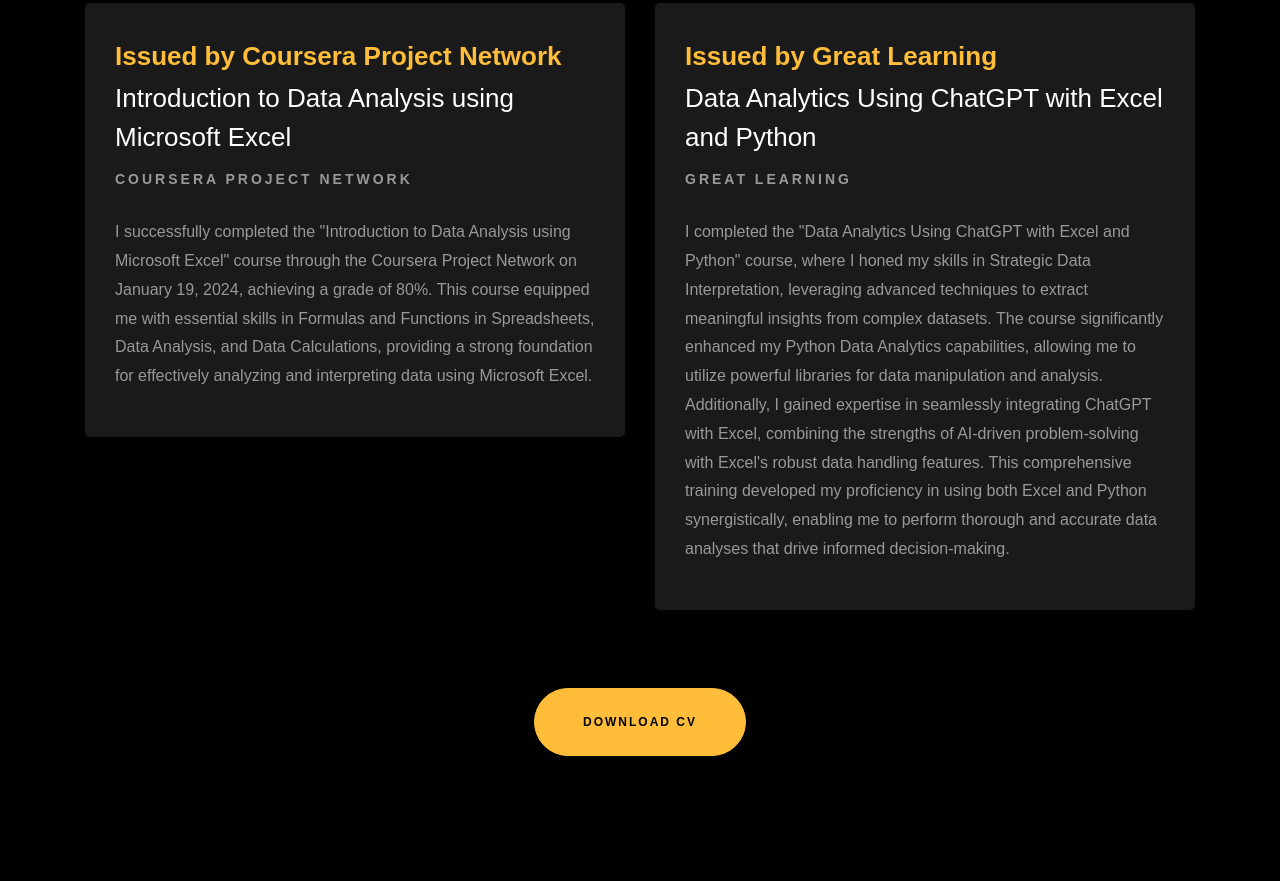
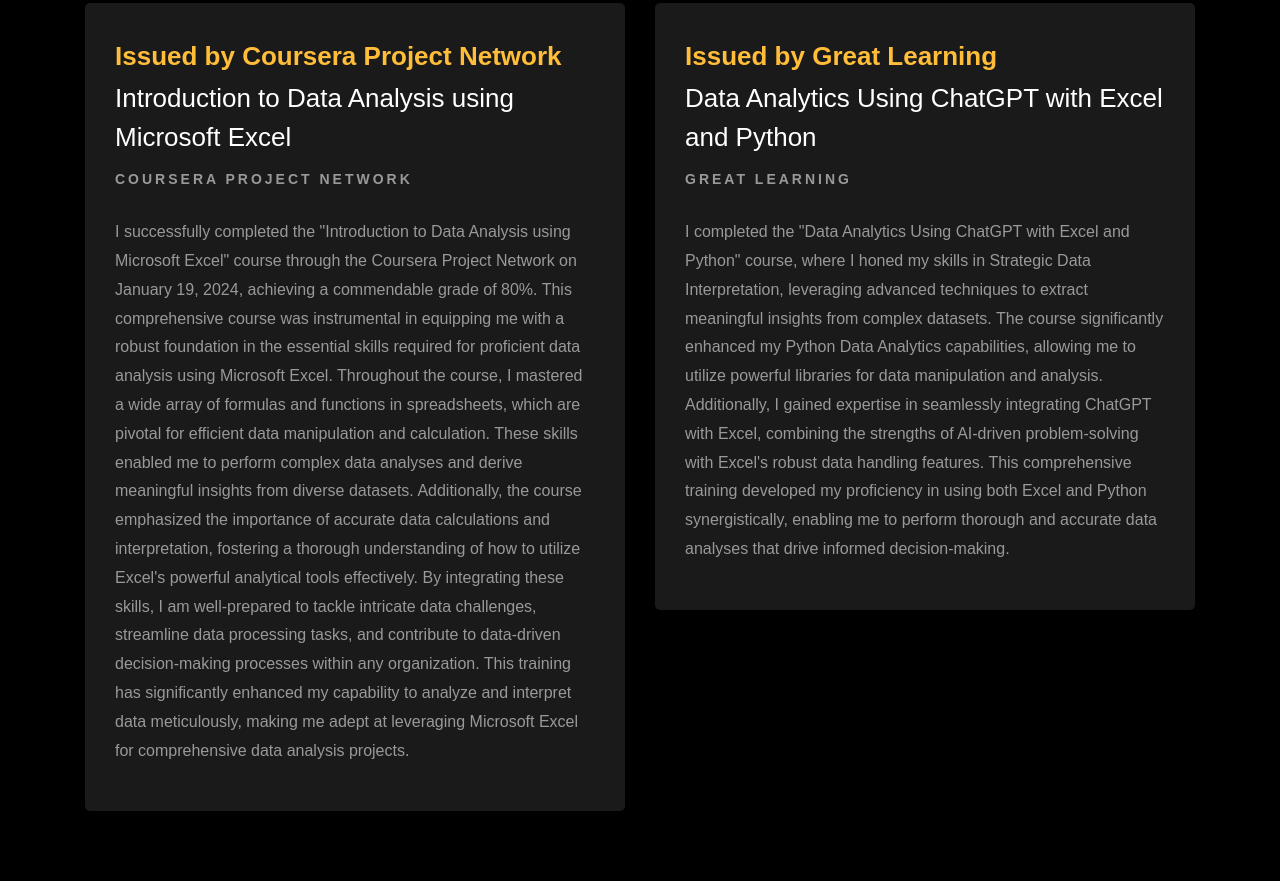
Before and after one commit to RohitRa200/rohitraj.github.io, a plain HTML site: page index.html in a window 1280 px wide. Shown: the part 3682-4563 px from the top of the page. Drawn offline with nearby package versions, Linux system fonts and the light colour scheme; files whose address does not match are found by name.

Commit message:
Update index.html

```diff
--- a/index.html
+++ b/index.html
@@ -380,7 +380,7 @@
 						<span class="date">Issued by Coursera Project Network</span>
 						<h2>Introduction to Data Analysis using Microsoft Excel</h2>
 						<span class="position">Coursera Project Network</span>
-						<p class="mt-4">I successfully completed the "Introduction to Data Analysis using Microsoft Excel" course through the Coursera Project Network on January 19, 2024, achieving a grade of 80%. This course equipped me with essential skills in Formulas and Functions in Spreadsheets, Data Analysis, and Data Calculations, providing a strong foundation for effectively analyzing and interpreting data using Microsoft Excel.</p>
+						<p class="mt-4">I successfully completed the "Introduction to Data Analysis using Microsoft Excel" course through the Coursera Project Network on January 19, 2024, achieving a commendable grade of 80%. This comprehensive course was instrumental in equipping me with a robust foundation in the essential skills required for proficient data analysis using Microsoft Excel. Throughout the course, I mastered a wide array of formulas and functions in spreadsheets, which are pivotal for efficient data manipulation and calculation. These skills enabled me to perform complex data analyses and derive meaningful insights from diverse datasets. Additionally, the course emphasized the importance of accurate data calculations and interpretation, fostering a thorough understanding of how to utilize Excel's powerful analytical tools effectively. By integrating these skills, I am well-prepared to tackle intricate data challenges, streamline data processing tasks, and contribute to data-driven decision-making processes within any organization. This training has significantly enhanced my capability to analyze and interpret data meticulously, making me adept at leveraging Microsoft Excel for comprehensive data analysis projects.</p>
 					</div>
 				</div>
 
```
